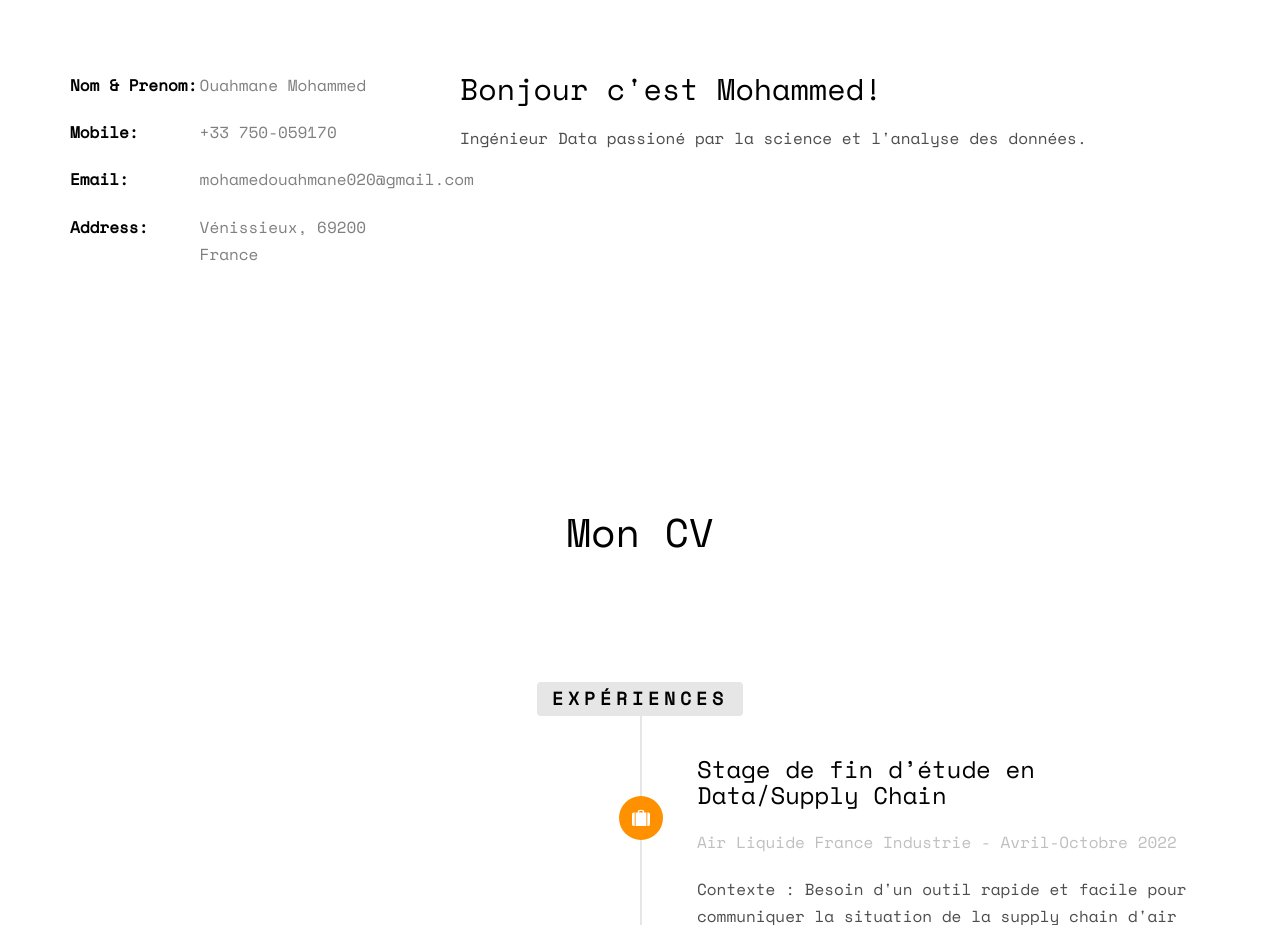
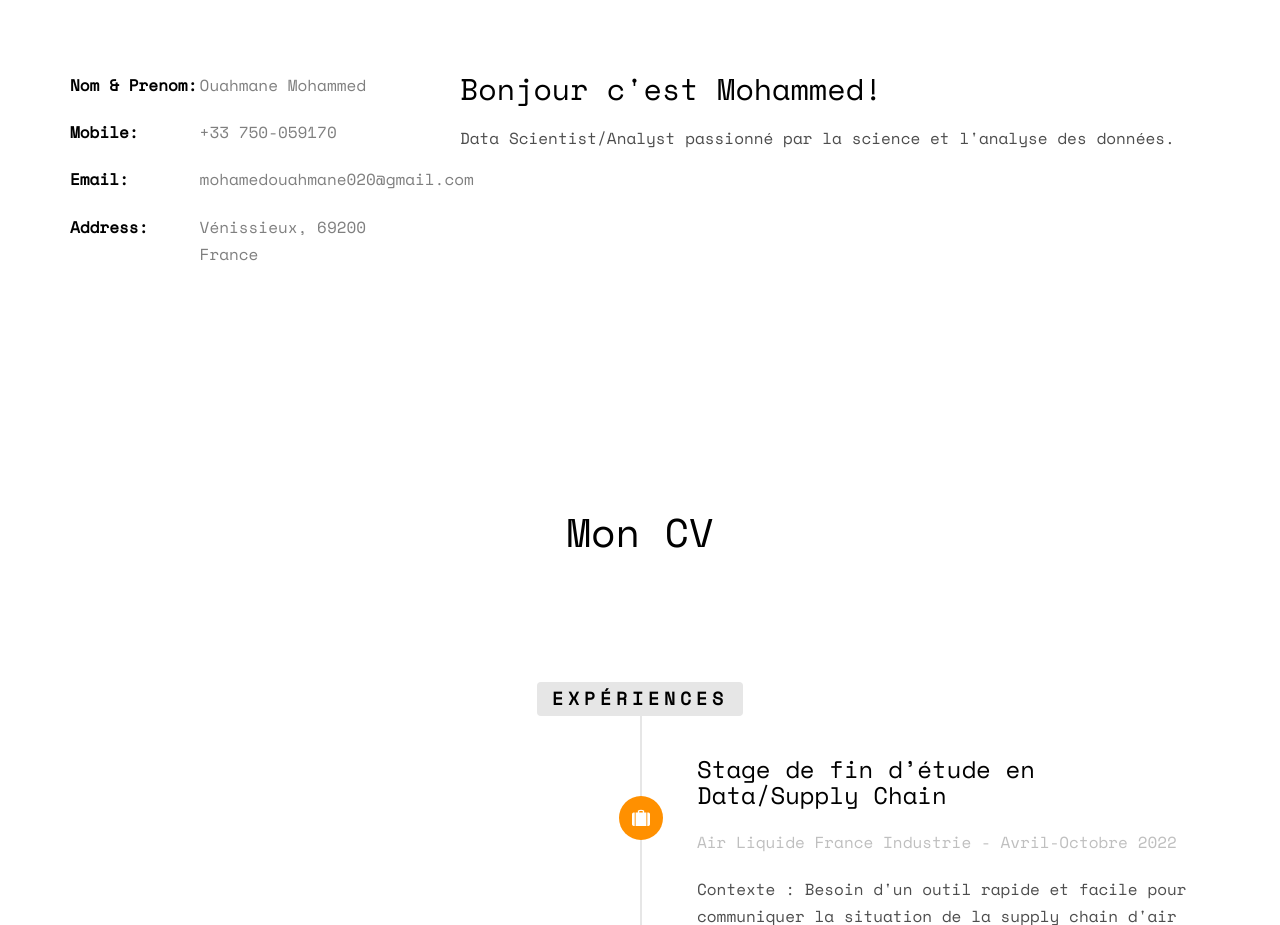
Before and after one commit to mohammed-ouahmane/mohammed-ouahmane.github.io, a plain HTML site: page index.html in a window 1280 px wide. Shown: the part 1000-1925 px from the top of the page. Drawn offline with nearby package versions, Linux system fonts and the light colour scheme; some packages are replaced by stand-ins of ours; no server answers; files whose address does not match are found by name.

Commit message:
Update index.html

```diff
--- a/index.html
+++ b/index.html
@@ -102,7 +102,7 @@
 				</div>
 				<div class="col-md-8">
 					<h2>Bonjour c'est Mohammed!</h2>
-					<p>Ingénieur Data passioné par la science et l'analyse des données.</p>
+					<p> Data Scientist/Analyst passionné par la science et l'analyse des données.</p>
 					<p>
 						<!--<ul class="fh5co-social-icons">
 							<li><a href="https://www.facebook.com/mohamed.ouahmane.961" target="_blank"><i class="icon-facebook3"></i></a></li>
```
